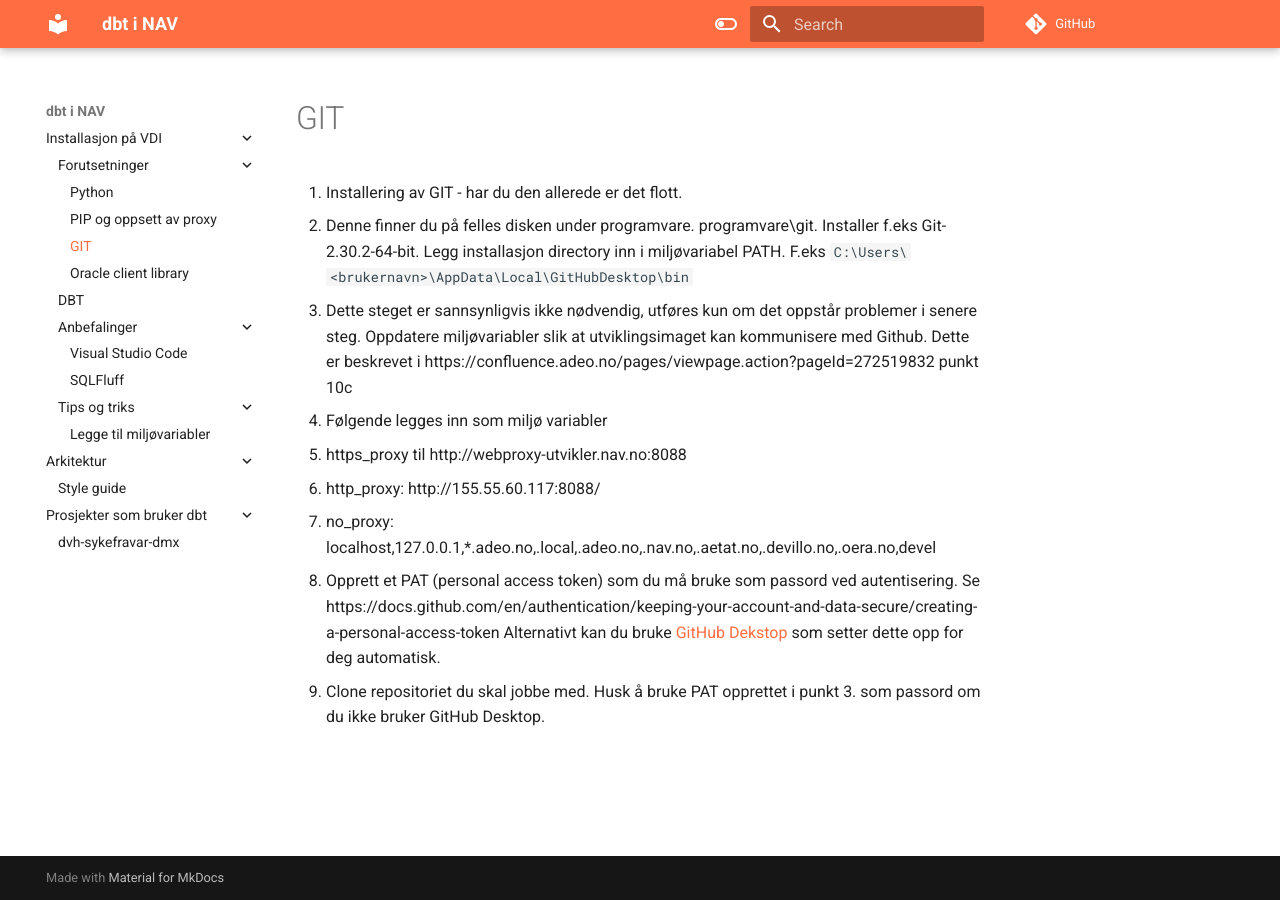
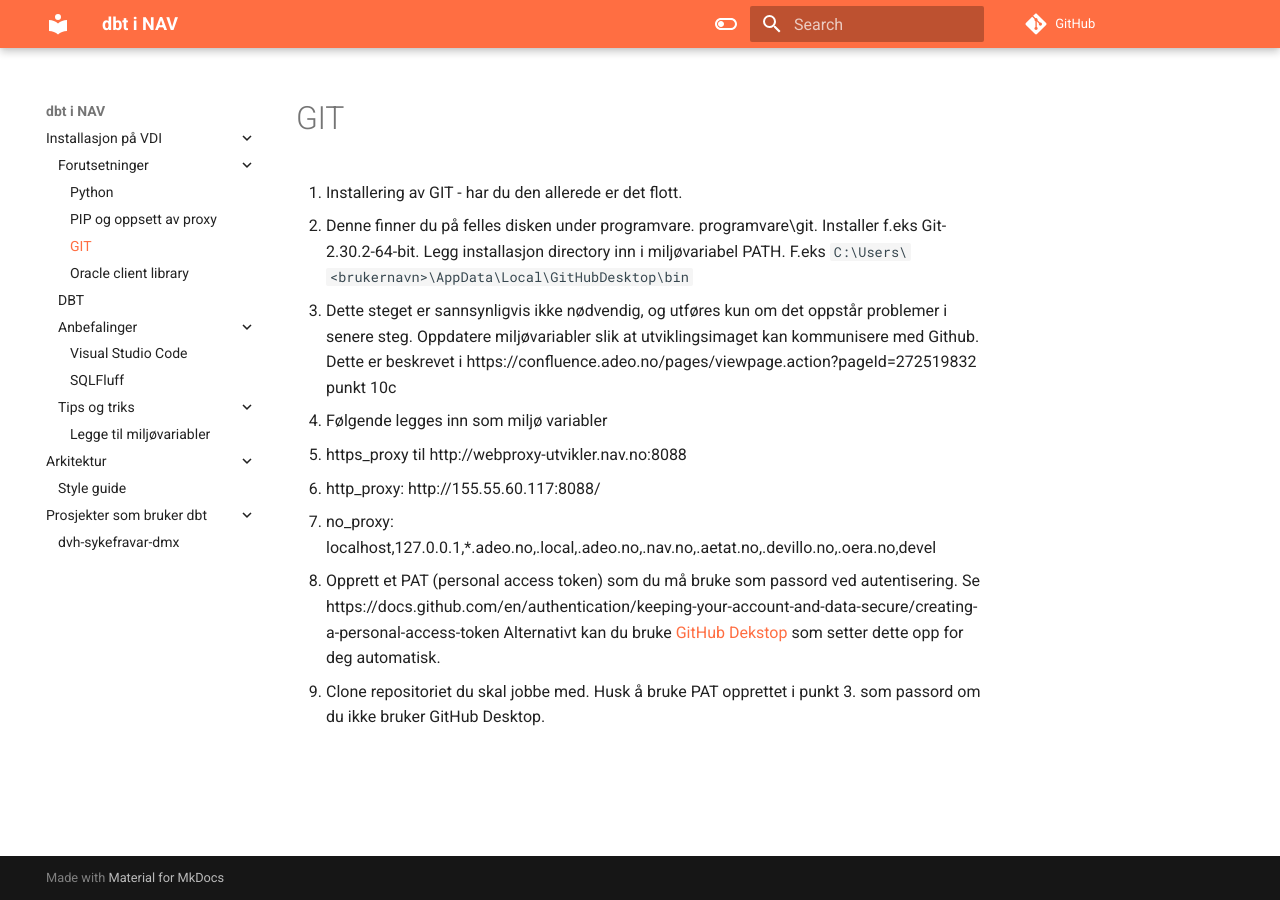
Before and after one commit to navikt/dbt-i-nav, an MkDocs documentation site: the page built from docs/vdi/git.md, in a window 1280 px wide. Built offline with MkDocs 1.6.1 and Material for MkDocs 9.7.7, drawn with Linux system fonts in a browser that asks for light colours; comment, search, counter and statistics services are not loaded.

```diff
--- a/docs/vdi/git.md
+++ b/docs/vdi/git.md
@@ -2,7 +2,7 @@
 
 1. Installering av GIT - har du den allerede er det flott.
    - Denne finner du på felles disken under programvare. programvare\git\. Installer f.eks Git-2.30.2-64-bit. Legg installasjon directory inn i miljøvariabel  PATH. F.eks `C:\Users\<brukernavn>\AppData\Local\GitHubDesktop\bin`
-2. Dette steget er sannsynligvis ikke nødvendig, utføres kun om det oppstår problemer i senere steg. Oppdatere miljøvariabler slik at utviklingsimaget kan kommunisere med Github. Dette er beskrevet i https://confluence.adeo.no/pages/viewpage.action?pageId=272519832 punkt 10c
+2. Dette steget er sannsynligvis ikke nødvendig, og utføres kun om det oppstår problemer i senere steg. Oppdatere miljøvariabler slik at utviklingsimaget kan kommunisere med Github. Dette er beskrevet i https://confluence.adeo.no/pages/viewpage.action?pageId=272519832 punkt 10c
    - Følgende legges inn som miljø variabler
    - https_proxy til http://webproxy-utvikler.nav.no:8088
    - http_proxy: http://155.55.60.117:8088/
```
